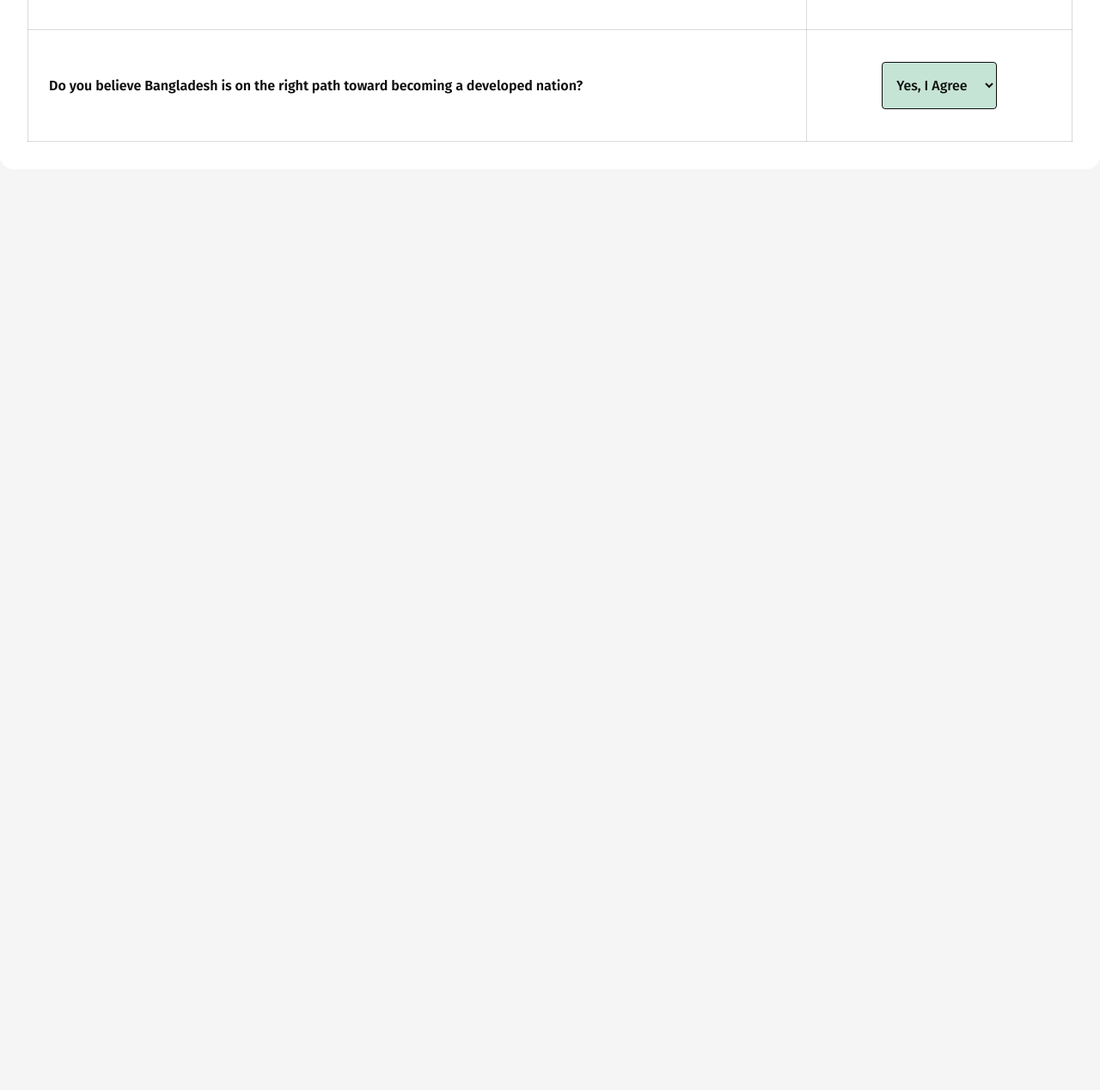
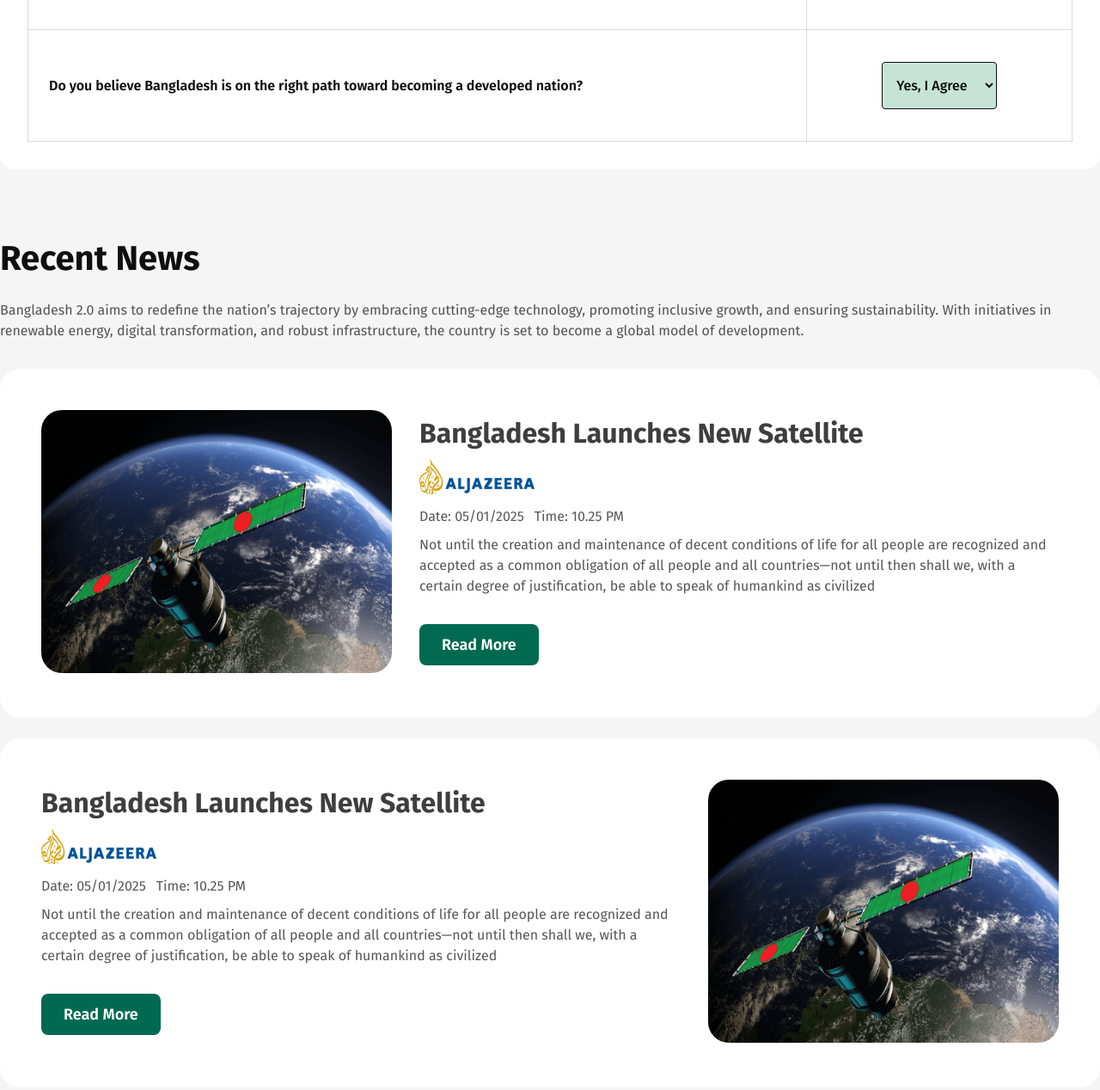
Before and after one commit to MdAlAmin1111/Bangladesh-2.0-B11A1, a plain HTML site: page index.html in a window 1280 px wide. Shown: the part 2456-3724 px from the top of the page at 86% size. Before the commit the page ends 2733 px from the top, so only its background shows below. Drawn offline with Linux system fonts and the light colour scheme.

Commit message:
added recent news section

```diff
--- a/index.html
+++ b/index.html
@@ -117,7 +117,8 @@
                     </thead>
                     <tbody>
                         <tr>
-                            <td class="table-data">Do you believe Bangladesh is on the right path toward becoming a developed nation?</td>
+                            <td class="table-data">Do you believe Bangladesh is on the right path toward becoming a
+                                developed nation?</td>
                             <td class="center-align">
                                 <select class="select-option" name="" id="">
                                     <option value="">Yes, I Agree</option>
@@ -127,7 +128,8 @@
                             </td>
                         </tr>
                         <tr>
-                            <td class="table-data">Do you believe Bangladesh is on the right path toward becoming a developed nation?</td>
+                            <td class="table-data">Do you believe Bangladesh is on the right path toward becoming a
+                                developed nation?</td>
                             <td class="center-align">
                                 <select class="select-option" name="" id="">
                                     <option value="">Yes, I Agree</option>
@@ -137,7 +139,8 @@
                             </td>
                         </tr>
                         <tr>
-                            <td class="table-data">Do you believe Bangladesh is on the right path toward becoming a developed nation?</td>
+                            <td class="table-data">Do you believe Bangladesh is on the right path toward becoming a
+                                developed nation?</td>
                             <td class="center-align">
                                 <select class="select-option" name="" id="">
                                     <option value="">Yes, I Agree</option>
@@ -151,9 +154,56 @@
             </div>
 
         </section>
+        <section class="recent-news primary-margin primary-width">
+            <h3 class="recent-news-title">Recent News</h3>
+            <p class="recent-news-description">Bangladesh 2.0 aims to redefine the nation’s trajectory by embracing
+                cutting-edge technology, promoting inclusive growth, and ensuring sustainability. With initiatives in
+                renewable energy, digital transformation, and robust infrastructure, the country is set to become a
+                global model of development.</p>
+            <div class="recent-news-cards">
+                <div class="recent-news-card">
+                    <div class="recent-news-card-part1">
+                        <img src="./assets/satelite.png" alt="">
+                    </div>
+                    <div class="recent-news-card-part2 margin-left">
+                        <h3 class="recent-news-card-title">Bangladesh Launches New Satellite</h3>
+                        <img class="recent-news-card-subtitle" src="./assets/al-jazeera.png" alt="">
+                        <div class="recent-news-card-datetime">
+                            <p>Date: 05/01/2025</p>
+                            <p>Time: 10.25 PM</p>
+                        </div>
+                        <p class="recent-news-card-description">Not until the creation and maintenance of decent
+                            conditions of life for all people are recognized and accepted as a common obligation of all
+                            people and all countries—not until then shall we,
+                            with a certain degree of justification, be able to speak of humankind as civilized</p>
+                        <button class="recent-news-card-button">Read More</button>
+                    </div>
+                </div>
+                <div class="recent-news-card">
+                    <div class="recent-news-card-part2 margin-right">
+                        <h3 class="recent-news-card-title">Bangladesh Launches New Satellite</h3>
+                        <img class="recent-news-card-subtitle" src="./assets/al-jazeera.png" alt="">
+                        <div class="recent-news-card-datetime">
+                            <p>Date: 05/01/2025</p>
+                            <p>Time: 10.25 PM</p>
+                        </div>
+                        <p class="recent-news-card-description">Not until the creation and maintenance of decent
+                            conditions of life for all people are recognized and accepted as a common obligation of all
+                            people and all countries—not until then shall we,
+                            with a certain degree of justification, be able to speak of humankind as civilized</p>
+                        <button class="recent-news-card-button">Read More</button>
+                    </div>
+                    <div class="recent-news-card-part1">
+                        <img src="./assets/satelite.png" alt="">
+                    </div>
+                </div>
+            </div>
+        </section>
 
     </main>
-    <footer></footer>
+    <footer>
+
+    </footer>
 </body>
 
 </html>
--- a/styles/style.css
+++ b/styles/style.css
@@ -18,28 +18,41 @@ body {
     margin-left: auto;
     margin-right: auto;
 }
-.center-align{
+
+.center-align {
     text-align: center;
 }
-.left-align{
+
+.left-align {
     text-align: left;
 }
-.right-align{
+
+.right-align {
     text-align: right;
 }
-.table-data{
+
+.margin-left {
+    margin-left: 32px;
+}
+
+.margin-right {
+    margin-right: 32px;
+}
+
+.table-data {
     font-size: 16px;
     font-weight: 600;
     color: rgba(14, 14, 14, 1);
 }
-.select-option{
+
+.select-option {
     border-radius: 4px;
     font-size: 16px;
     font-weight: 500;
     color: rgba(14, 14, 14, 1);
     background-color: rgba(198, 228, 214, 1);
     border: 1px solid rgba(14, 14, 14, 1);
-   padding-left: 12px ;
+    padding-left: 12px;
     padding-top: 16px;
     padding-bottom: 16px;
     cursor: pointer;
@@ -350,6 +363,7 @@ body {
 
 
 }
+
 .table-main-div {
     padding: 32px;
     background-color: rgba(255, 255, 255, 1);
@@ -380,3 +394,81 @@ td {
     font-weight: 600;
     color: rgba(14, 14, 14, 1);
 }
+
+/* recent-news-section styles */
+
+/* .recent-news{
+
+} */
+.recent-news-title {
+    font-size: 40px;
+    font-weight: 700;
+    color: rgba(14, 14, 14, 1);
+    margin-bottom: 24px;
+}
+
+.recent-news-description {
+    font-size: 16px;
+    font-weight: 400;
+    color: rgba(14, 14, 14, 0.7);
+    line-height: 24px;
+    margin-bottom: 32px;
+}
+
+/* .recent-news-cards{
+
+} */
+.recent-news-card {
+    display: flex;
+    padding: 48px;
+    background-color: rgba(255, 255, 255, 1);
+    margin-bottom: 24px;
+    border-radius: 24px;
+}
+
+.recent-news-card-part1 img {
+    border-radius: 24px;
+}
+
+.recent-news-card-part2 {
+    margin-top: 8px;
+}
+
+.recent-news-card-title {
+    font-size: 32px;
+    font-weight: 700;
+    color: rgba(14, 14, 14, 0.8);
+    margin-bottom: 12px;
+}
+
+/* .recent-news-card-subtitle{
+
+} */
+.recent-news-card-datetime {
+    display: flex;
+    gap: 12px;
+    font-size: 16px;
+    font-weight: 400;
+    color: rgba(14, 14, 14, 0.7);
+    margin-top: 12px;
+    margin-bottom: 12px;
+}
+
+.recent-news-card-description {
+    font-size: 16px;
+    font-weight: 400;
+    line-height: 24px;
+    color: rgba(14, 14, 14, 0.7);
+    margin-bottom: 32px;
+}
+
+.recent-news-card-button {
+    padding: 13px 26px;
+    border-radius: 8px;
+    background-color: rgba(0, 106, 80, 1);
+    color: white;
+    font-size: 18px;
+    font-weight: 600;
+    border: none;
+    cursor: pointer;
+}
```
Lines whose indentation alone changed are shown as unchanged.
